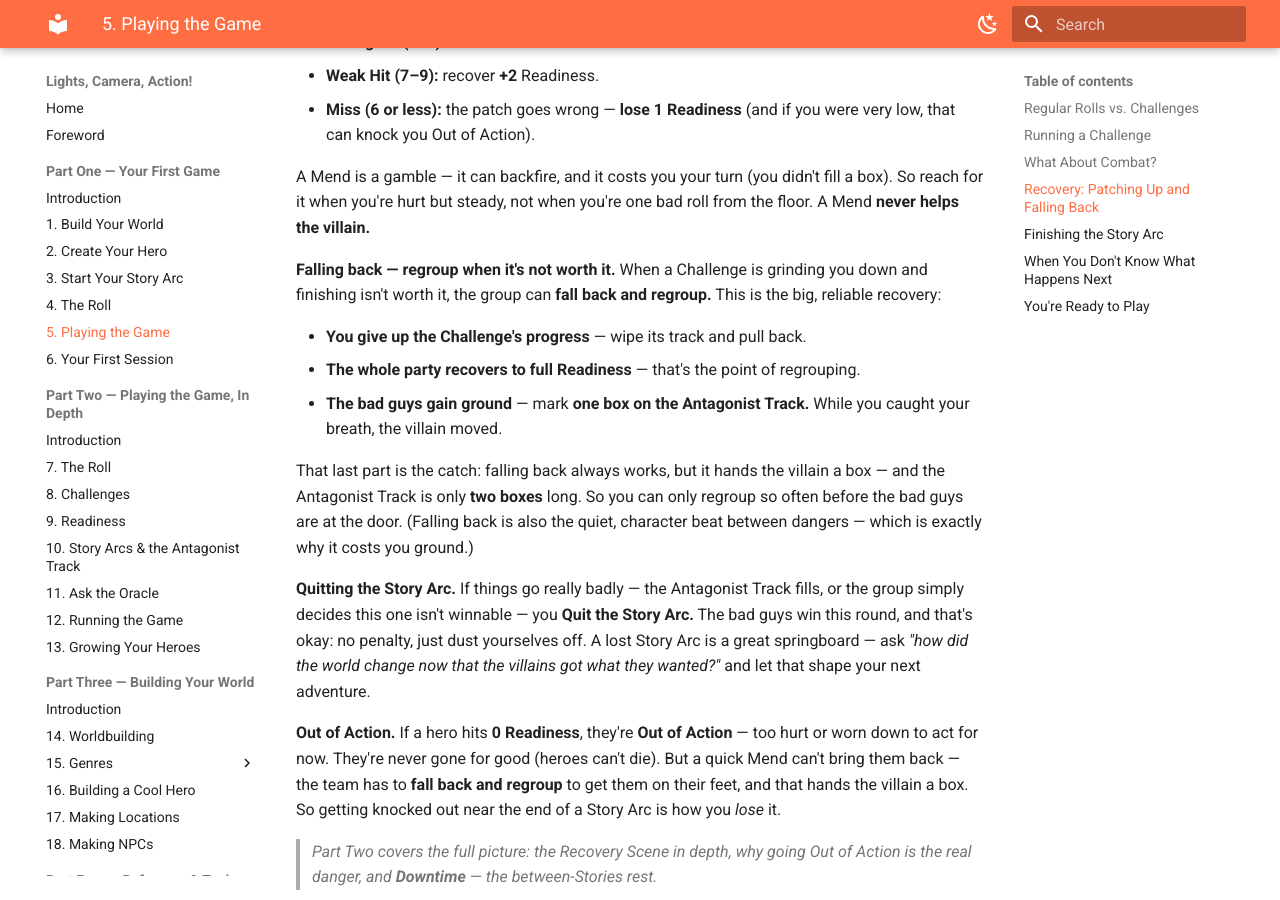
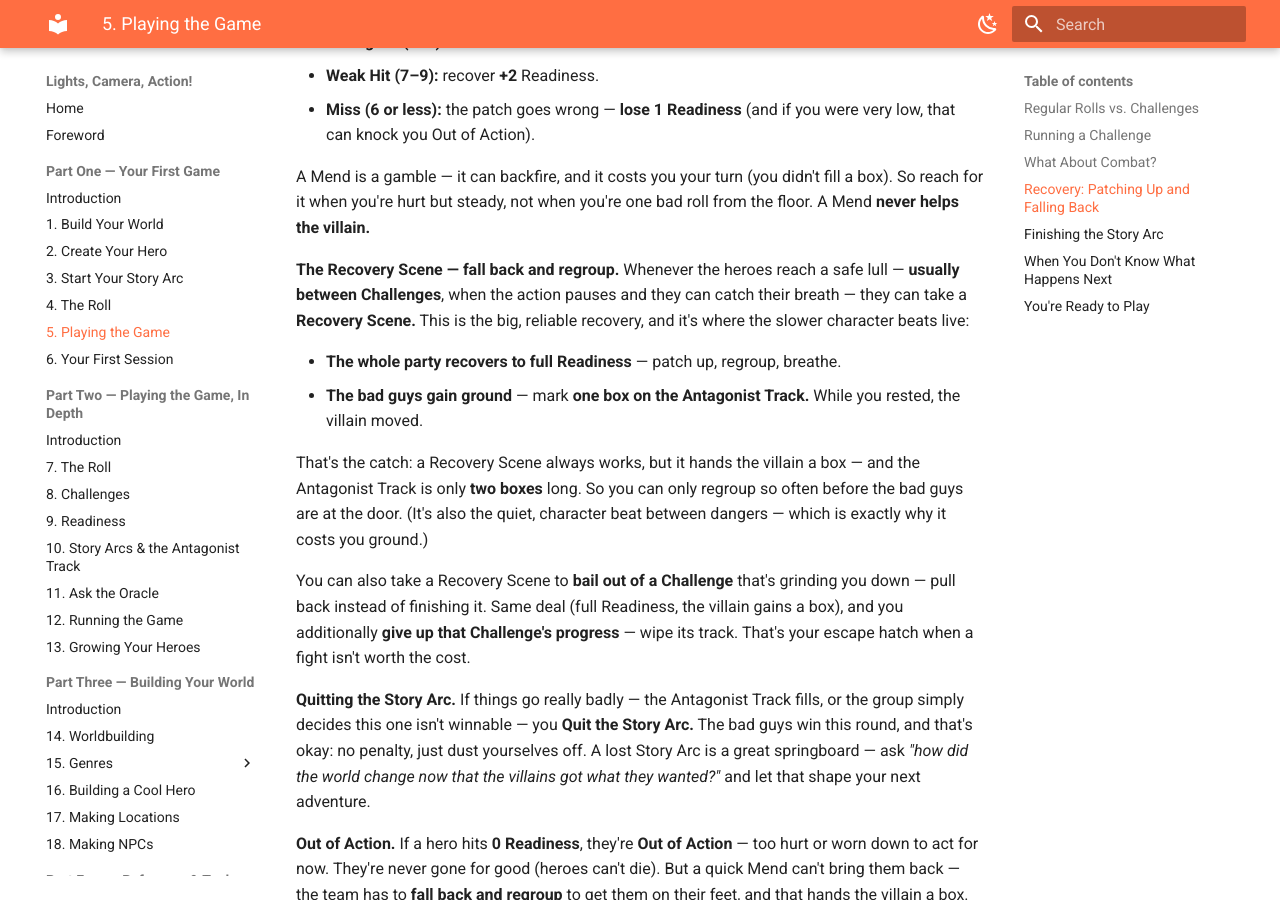
Before and after one commit to Ian-Hitt/amazing-forge, an MkDocs documentation site: the page built from docs/part-one/05-playing-the-game.md, in a window 1280 px wide and 900 px high, scrolled down 2382 px. Built offline with MkDocs 1.6.1 and Material for MkDocs 9.7.7, drawn with Linux system fonts in a browser that asks for light colours.

Commit message:
Fix Recovery Scene framing: it's the between-Challenges breather
Ch 5 and Ch 9 wrongly led with 'fall back = abandon a Challenge.' The
Recovery Scene is the breather taken at any safe lull (most often
between Challenges); bailing out of a losing Challenge is one special
case that also forfeits that Challenge's progress. Reframed both.

Co-Authored-By: Claude Opus 4.8 (1M context) <noreply@anthropic.com>

```diff
--- a/docs/part-one/05-playing-the-game.md
+++ b/docs/part-one/05-playing-the-game.md
@@ -59,13 +59,14 @@ Readiness only ever drops in the heat of the action — and there are two ways t
 
 A Mend is a gamble — it can backfire, and it costs you your turn (you didn't fill a box). So reach for it when you're hurt but steady, not when you're one bad roll from the floor. A Mend **never helps the villain.**
 
-**Falling back — regroup when it's not worth it.** When a Challenge is grinding you down and finishing isn't worth it, the group can **fall back and regroup.** This is the big, reliable recovery:
+**The Recovery Scene — fall back and regroup.** Whenever the heroes reach a safe lull — **usually between Challenges**, when the action pauses and they can catch their breath — they can take a **Recovery Scene.** This is the big, reliable recovery, and it's where the slower character beats live:
 
-- **You give up the Challenge's progress** — wipe its track and pull back.
-- **The whole party recovers to full Readiness** — that's the point of regrouping.
-- **The bad guys gain ground** — mark **one box on the Antagonist Track.** While you caught your breath, the villain moved.
+- **The whole party recovers to full Readiness** — patch up, regroup, breathe.
+- **The bad guys gain ground** — mark **one box on the Antagonist Track.** While you rested, the villain moved.
 
-That last part is the catch: falling back always works, but it hands the villain a box — and the Antagonist Track is only **two boxes** long. So you can only regroup so often before the bad guys are at the door. (Falling back is also the quiet, character beat between dangers — which is exactly why it costs you ground.)
+That's the catch: a Recovery Scene always works, but it hands the villain a box — and the Antagonist Track is only **two boxes** long. So you can only regroup so often before the bad guys are at the door. (It's also the quiet, character beat between dangers — which is exactly why it costs you ground.)
+
+You can also take a Recovery Scene to **bail out of a Challenge** that's grinding you down — pull back instead of finishing it. Same deal (full Readiness, the villain gains a box), and you additionally **give up that Challenge's progress** — wipe its track. That's your escape hatch when a fight isn't worth the cost.
 
 **Quitting the Story Arc.** If things go really badly — the Antagonist Track fills, or the group simply decides this one isn't winnable — you **Quit the Story Arc.** The bad guys win this round, and that's okay: no penalty, just dust yourselves off. A lost Story Arc is a great springboard — ask *"how did the world change now that the villains got what they wanted?"* and let that shape your next adventure.
 
```
Also changed, not shown: docs/part-two/09-readiness.md (+1 -1 lines).
